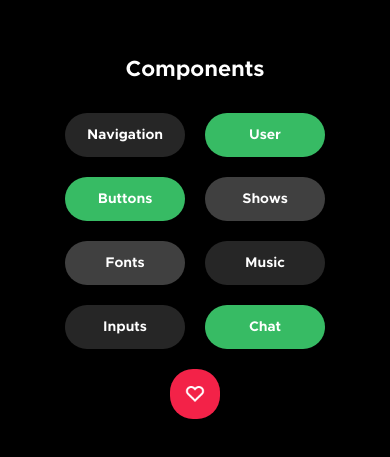
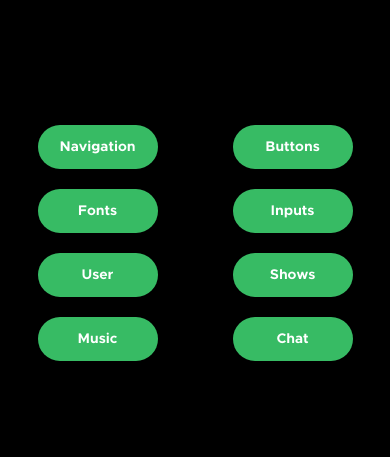
Before and after one commit to Costa-Alexandre/ambient-FE, a React Native app: screen / in a window 390 px wide. Shown: the part 179-636 px from the top of the page. Built offline with nearby package versions, Linux system fonts and the light colour scheme.

Commit message:
flatlist on Home and routing working

```diff
--- a/components/buttons/ButtonNormal.js
+++ b/components/buttons/ButtonNormal.js
@@ -3,19 +3,19 @@ import { StyleSheet, Text, View, TouchableOpacity } from 'react-native';
 import { typo } from '../../styles/typo';
 import { globalStyles } from '../../styles/global';
 
-export default function ButtonNormal(props) {
+export default function ButtonNormal({title, type, handleClick, size}) {
 
-  const onPress = () => {
-    console.log('ButtonNormal onPress.');
-  }
+  // const onPress = () => {
+  //   console.log(props);
+  // }
 
   return (
     <View>
       <TouchableOpacity
-        style={[styles.button, globalStyles[props.type], globalStyles[props.size]]}
-        onPress={onPress}
+        style={[styles.button, globalStyles[type], globalStyles[size]]}
+        onPress={() => handleClick(title)}
       >
-        <Text style={typo.button}>{ props.name }</Text>
+        <Text style={typo.button}>{ title }</Text>
       </TouchableOpacity>
     </View>
   );
--- a/screens/Home.js
+++ b/screens/Home.js
@@ -1,49 +1,59 @@
 import React from 'react';
-import { StyleSheet, View, Text } from 'react-native';
+import { StyleSheet, View, Text, FlatList, Button } from 'react-native';
 import ButtonNormal from '../components/buttons/ButtonNormal';
-import ButtonSquare from '../components/buttons/ButtonSquare';
-import { typo } from '../styles/typo';
 
-export default function Home() {
+export default function Home( { navigation } ) {
+
+const handleClick = (screen) => {
+  navigation.navigate(screen);
+  console.log(screen);
+};
+
+const menu = [
+  {title: 'Navigation', key: '1'},
+  {title: 'Buttons', key: '2'},
+  {title: 'Fonts', key: '3'},
+  {title: 'Inputs', key: '4'},
+  {title: 'User', key: '5'},
+  {title: 'Shows', key: '6'},
+  {title: 'Music', key: '7'},
+  {title: 'Chat', key: '8'}
+]
+
+
   return (
-    <View style={styles.root}>
-      <Text style={[styles.text, typo.title]}>Components</Text>
-      <View style={styles.container}>
-        <View style={styles.column}>
-          <ButtonNormal type='transparent' size='wideNormal' name='Navigation'/>
-          <ButtonNormal type='accent' size='wideNormal' name='Buttons'/>
-          <ButtonNormal type='solid' size='wideNormal' name='Fonts'/>
-          <ButtonNormal type='transparent' size='wideNormal' name='Inputs'/>
-        </View>
-        <View style={styles.column}>
-          <ButtonNormal type='accent' size='wideNormal' name='User'/>
-          <ButtonNormal type='solid' size='wideNormal' name='Shows'/>
-          <ButtonNormal type='transparent' size='wideNormal' name='Music'/>
-          <ButtonNormal type='accent' size='wideNormal' name='Chat'/>
-        </View>
+    <View style={styles.container}>
+      <View style={styles.content}>
+        <FlatList
+          data={menu}
+          numColumns={2}
+          renderItem={({item}) => (
+            <View style={styles.item}>
+              <ButtonNormal type='accent' size='wideNormal' title={item.title} handleClick={handleClick} />
+            </View>
+          )}
+        />
+      </View>
     </View>
-    <ButtonSquare type='warning' size='bigSquare' />
-
-  </View>
   );
 }
 
 const styles = StyleSheet.create({
-  root: {
+  container: {
     backgroundColor: '#000',
     justifyContent: 'center',
-    alignItems: 'center',
     flex: 1,
 
   },
-  container: {
-    flexDirection: 'row',
-  },
-  column: {
-    flexDirection: 'column',
+  content: {
+
   },
   text: {
     color: '#fff',
     marginBottom: 20,
   },
+  item: {
+    flex: 1,
+    alignItems: 'center',
+  }
 });
```
Also changed, not shown: screens/AllButtons.js (+9 -9 lines).
